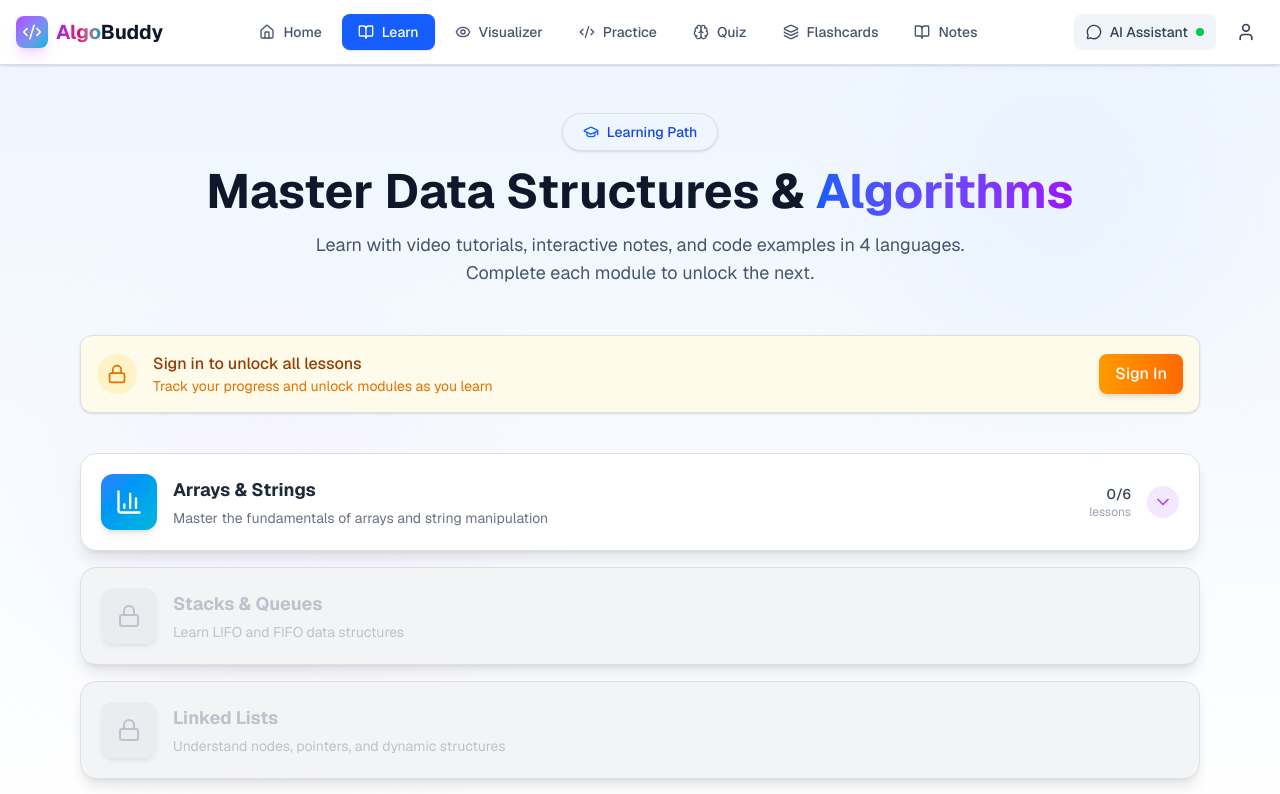
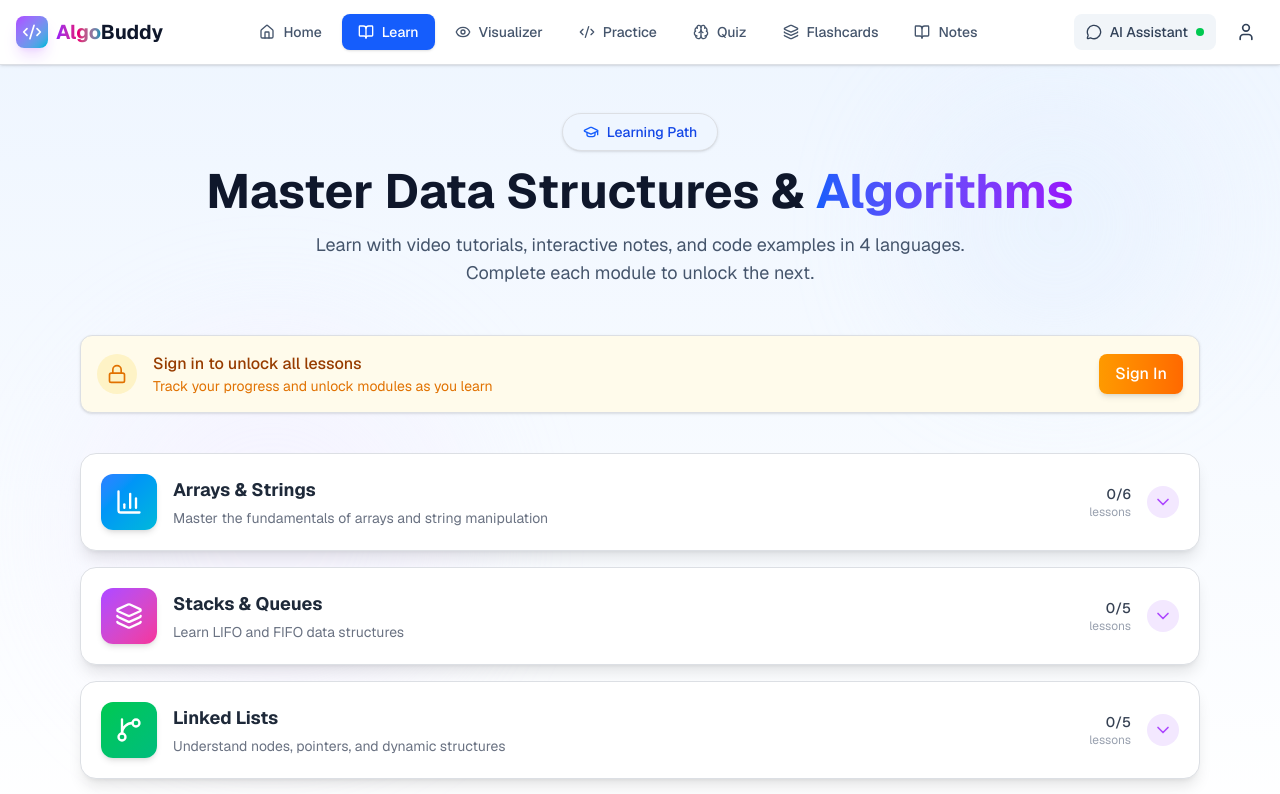
Before and after one commit to kri297/My-algo-buddy, a Next.js app: page /learn in a window 1280 px wide. Shown: the top 794 px of the page. Built offline with nearby package versions, Linux system fonts and the light colour scheme; no server answers.

Commit message:
Unlock first lesson of ALL modules - lessons unlock sequentially within each module

```diff
--- a/src/app/learn/page.tsx
+++ b/src/app/learn/page.tsx
@@ -165,26 +165,13 @@ export default function LearnPage() {
   };
 
   const isLessonUnlocked = (moduleIndex: number, lessonIndex: number) => {
-    // First module is always unlocked
-    if (moduleIndex === 0) return true;
+    // If not logged in, only first lesson of first module is accessible
+    if (!session) return moduleIndex === 0 && lessonIndex === 0;
 
-    // If not logged in, only first module is accessible
-    if (!session) return moduleIndex === 0;
-
-    // For subsequent modules: check if ALL lessons of previous module are completed
-    if (moduleIndex > 0) {
-      const prevModule = courseStructure[moduleIndex - 1];
-      const prevModuleCompleted = prevModule.lessons.every(lesson =>
-        completedLessons.has(lesson.slug)
-      );
-
-      // If previous module not completed, this module is locked
-      if (!prevModuleCompleted) return false;
-    }
-
-    // Within current module: first lesson always unlocked, others need previous lesson completed
+    // First lesson of EVERY module is always unlocked for logged-in users
     if (lessonIndex === 0) return true;
 
+    // For subsequent lessons within a module: need previous lesson completed
     const prevLessonSlug = courseStructure[moduleIndex].lessons[lessonIndex - 1].slug;
     return completedLessons.has(prevLessonSlug);
   };
@@ -319,7 +306,8 @@ export default function LearnPage() {
             const progress = getModuleProgress(module);
             const isExpanded = expandedModules.has(module.id);
             const isModuleCompleted = progress.completed === progress.total;
-            const isModuleLocked = moduleIndex > 0 && !isLessonUnlocked(moduleIndex, 0);
+            // All modules accessible now - first lesson of each module is unlocked
+            const isModuleLocked = false;
 
             return (
               <motion.div
```
